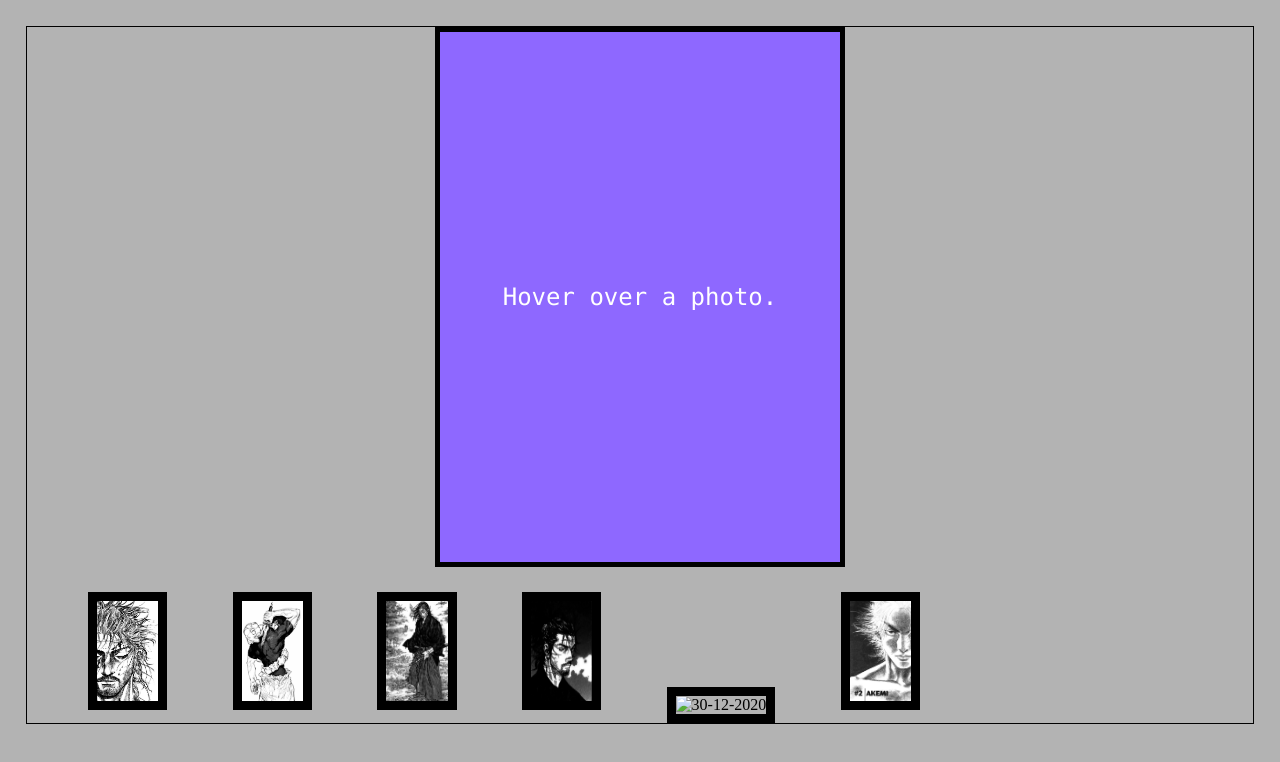
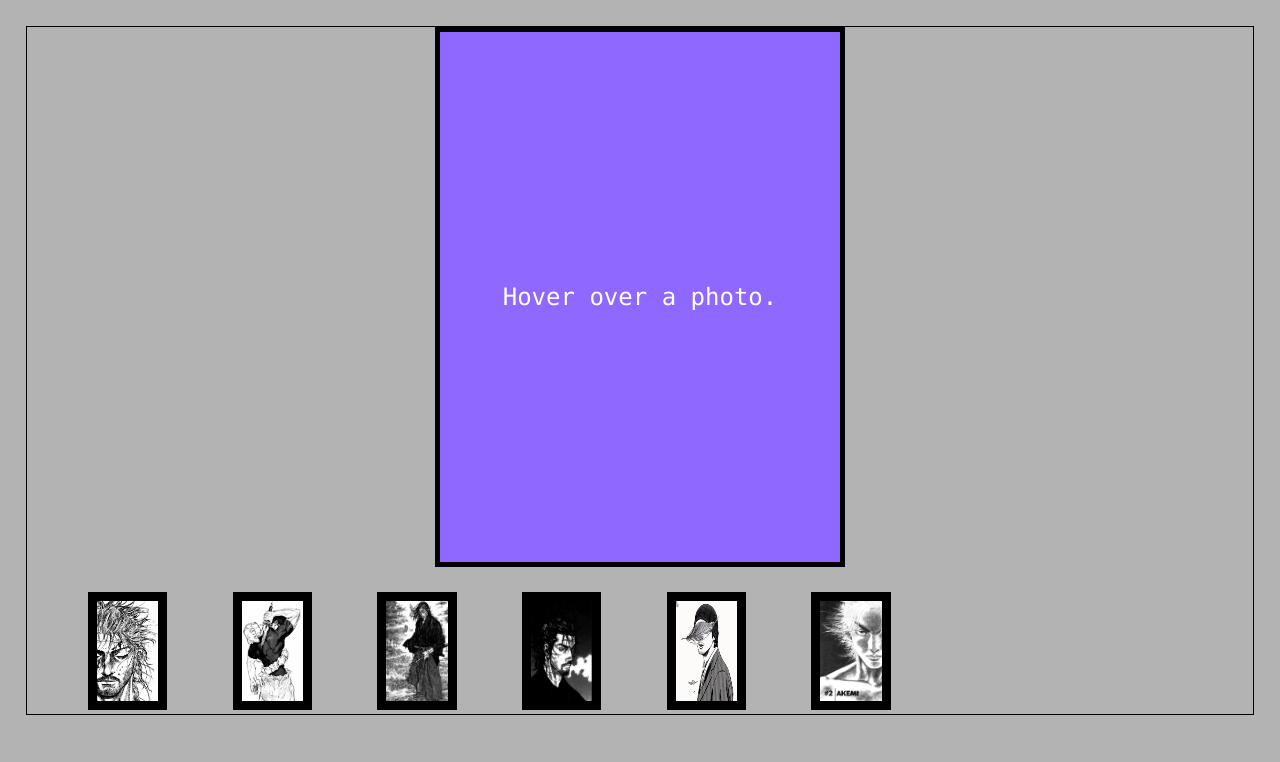
Before and after one commit to Nacht000/galerie, a plain HTML site: page index.html in a window 1280 px wide. Drawn offline with Linux system fonts and the light colour scheme; the site is published under a folder, as on GitHub Pages, so addresses that start at the root find nothing.

Commit message:
Update index.html

```diff
--- a/index.html
+++ b/index.html
@@ -27,7 +27,7 @@
     onmouseover="DoIt(this)" onmouseleave="Go_zero() "
     onfocus="DoIt(this)" onblur="Go_zero()" width="100" height="100">
 
-    <img class="view" alt="30-12-2020" src="/image_5.jpg"
+    <img class="view" alt="30-12-2020" src="./image_5.jpg"
     onmouseover="DoIt(this)" onmouseleave="Go_zero() "
     onfocus="DoIt(this)" onblur="Go_zero()" width="100" height="100">
 
```
